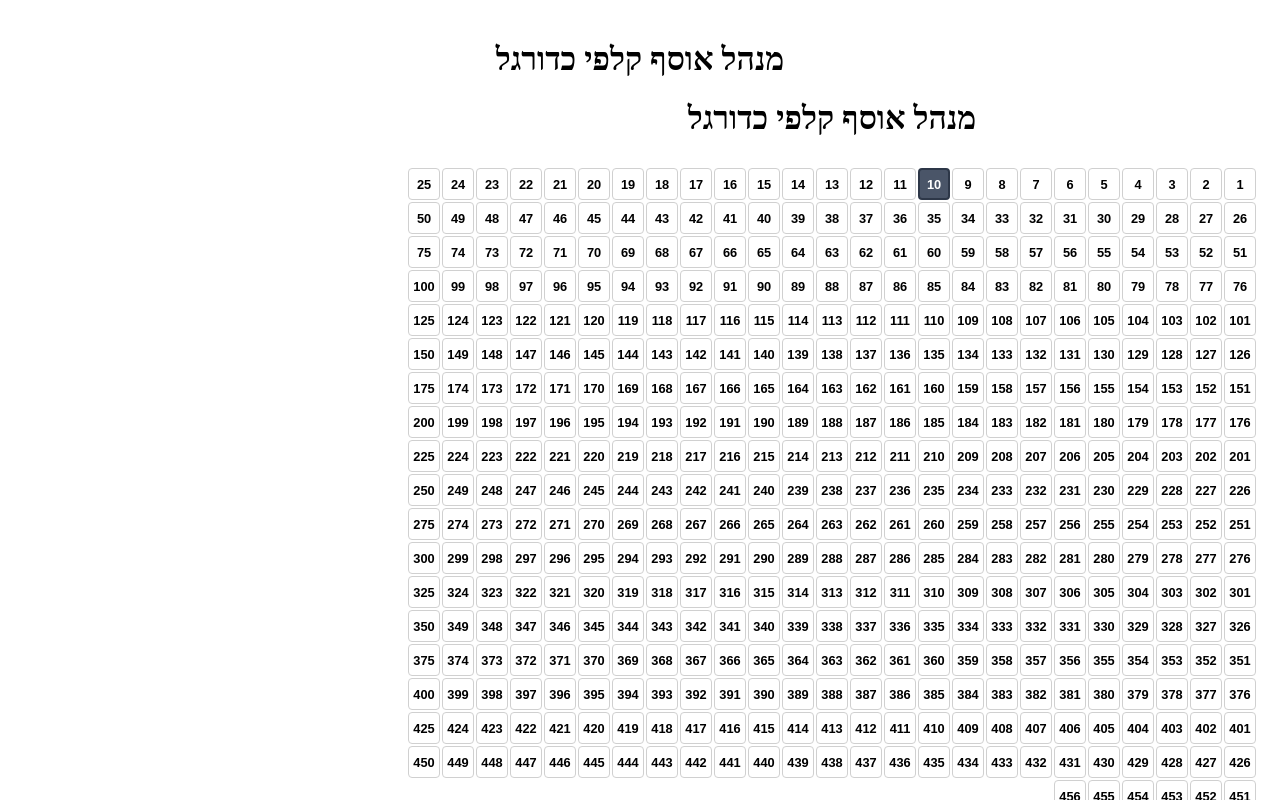
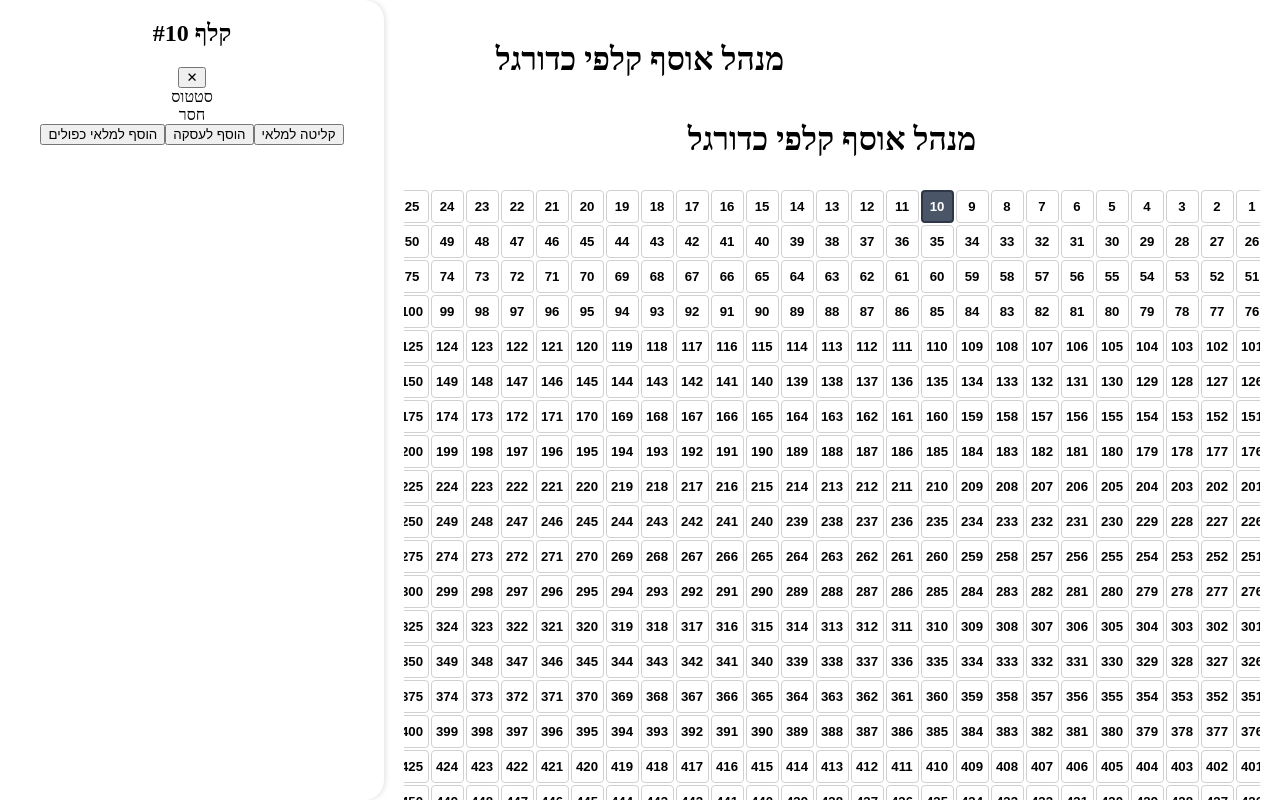
Before and after one commit to nitayg/cards-manager, a React (Vite) app: page / in a window 1280 px wide. Both pictures are taken after a click on the button "10". Shown: the top 800 px of the page. Built offline with nearby package versions, Linux system fonts and the light colour scheme.

Commit message:
Added new Panel component with handle and smooth animations

```diff
--- a/src/components/CardsGrid.jsx
+++ b/src/components/CardsGrid.jsx
@@ -1,6 +1,6 @@
 import React, { useState, useEffect, useMemo } from 'react';
 import Card from './Card';
-import Panel from './Panel';
+import CardDetails from './CardDetails';
 import { TOTAL_CARDS, COLS_PER_ROW, STATUS_ORDER } from '../utils/constants';
 import useWindowSize from '../hooks/useWindowSize';
 
@@ -10,8 +10,7 @@ const CardsGrid = () => {
     const { width, height } = useWindowSize();
     const isLandscape = width > height;
 
-    // חישוב הרוחב הזמין בהתחשב בפאנל במצב מאוזן
-    const availableWidth = width - (isLandscape && selectedCard ? 424 : 40); // 384px panel + 40px padding
+    const availableWidth = width - (isLandscape && selectedCard ? 404 : 40);
 
     const { gridStyle, cardSize } = useMemo(() => {
         const MIN_CARD_SIZE = 35;
@@ -20,6 +19,9 @@ const CardsGrid = () => {
 
         const columnsCount = width >= 768 ? 25 : Math.floor(availableWidth / (MIN_CARD_SIZE + GRID_GAP));
         const calculatedSize = Math.floor((availableWidth - (GRID_GAP * (columnsCount - 1))) / columnsCount);
+
+        // מתאים את גודל הפונט לגודל הקלף
+        const fontSize = Math.max(Math.floor(calculatedSize * 0.4), 8);
 
         return {
             gridStyle: {
@@ -32,7 +34,8 @@ const CardsGrid = () => {
                 justifyContent: 'center',
                 margin: '0 auto'
             },
-            cardSize: calculatedSize
+            cardSize: calculatedSize,
+            fontSize
         };
     }, [availableWidth, width]);
 
@@ -60,36 +63,21 @@ const CardsGrid = () => {
         setSelectedCard(cards[number]);
     };
 
-    const handlePanelClose = () => {
-        setSelectedCard(null);
-        setCards(prev => {
-            const newCards = { ...prev };
-            Object.keys(newCards).forEach(key => {
-                newCards[key].isSelected = false;
-            });
-            return newCards;
-        });
-    };
-
     const stats = Object.values(cards).reduce((acc, card) => {
         acc[card.status] = (acc[card.status] || 0) + 1;
         return acc;
     }, {});
 
     return (
-        <div className="h-screen overflow-hidden" style={{ direction: 'rtl' }}>
-            <main
-                className={`h-full transition-all duration-300 ${
-                    isLandscape ? 'overflow-x-auto' : 'overflow-y-auto'
-                }`}
-                style={{
-                    marginLeft: isLandscape && selectedCard ? '384px' : '0'
-                }}
-            >
+        <div className="h-screen" style={{ direction: 'rtl' }}>
+            <main style={{
+                marginLeft: isLandscape && selectedCard ? '384px' : '0',
+                height: '100vh',
+                overflowY: isLandscape ? 'hidden' : 'auto',
+                transition: 'margin 0.3s'
+            }}>
                 <div className="p-4">
-                    <h1 className="text-2xl font-bold text-center mb-4">
-                        מנהל אוסף קלפי כדורגל
-                    </h1>
+                    <h1 className="text-2xl font-bold text-center mb-4">מנהל אוסף קלפי כדורגל</h1>
                 </div>
 
                 <div className="p-4">
@@ -102,6 +90,7 @@ const CardsGrid = () => {
                                 isSelected={card.isSelected}
                                 onClick={() => handleCardClick(card.number)}
                                 size={cardSize}
+                                fontSize={gridStyle.fontSize}
                             />
                         ))}
                     </div>
@@ -115,12 +104,38 @@ const CardsGrid = () => {
                 </div>
             </main>
 
-            <Panel
-                isOpen={selectedCard !== null}
-                card={selectedCard}
-                onClose={handlePanelClose}
-                isLandscape={isLandscape}
-            />
+            {/* Panel */}
+            {selectedCard && (
+                <div style={{
+                    position: 'fixed',
+                    top: 0,
+                    left: isLandscape ? 0 : '50%',
+                    width: isLandscape ? '384px' : '100%',
+                    maxWidth: !isLandscape ? '384px' : 'none',
+                    height: isLandscape ? '100vh' : '50vh',
+                    backgroundColor: 'white',
+                    boxShadow: '2px 0 5px rgba(0,0,0,0.1)',
+                    overflowY: 'auto',
+                    zIndex: 1000,
+                    transform: !isLandscape ? 'translateX(-50%)' : 'none',
+                    borderRadius: isLandscape ? '0 20px 20px 0' : '20px 20px 0 0',
+                    transition: 'all 0.3s ease-in-out'
+                }}>
+                    <CardDetails
+                        card={selectedCard}
+                        onClose={() => {
+                            setSelectedCard(null);
+                            setCards(prev => {
+                                const newCards = { ...prev };
+                                Object.keys(newCards).forEach(key => {
+                                    newCards[key].isSelected = false;
+                                });
+                                return newCards;
+                            });
+                        }}
+                    />
+                </div>
+            )}
         </div>
     );
 };
```
